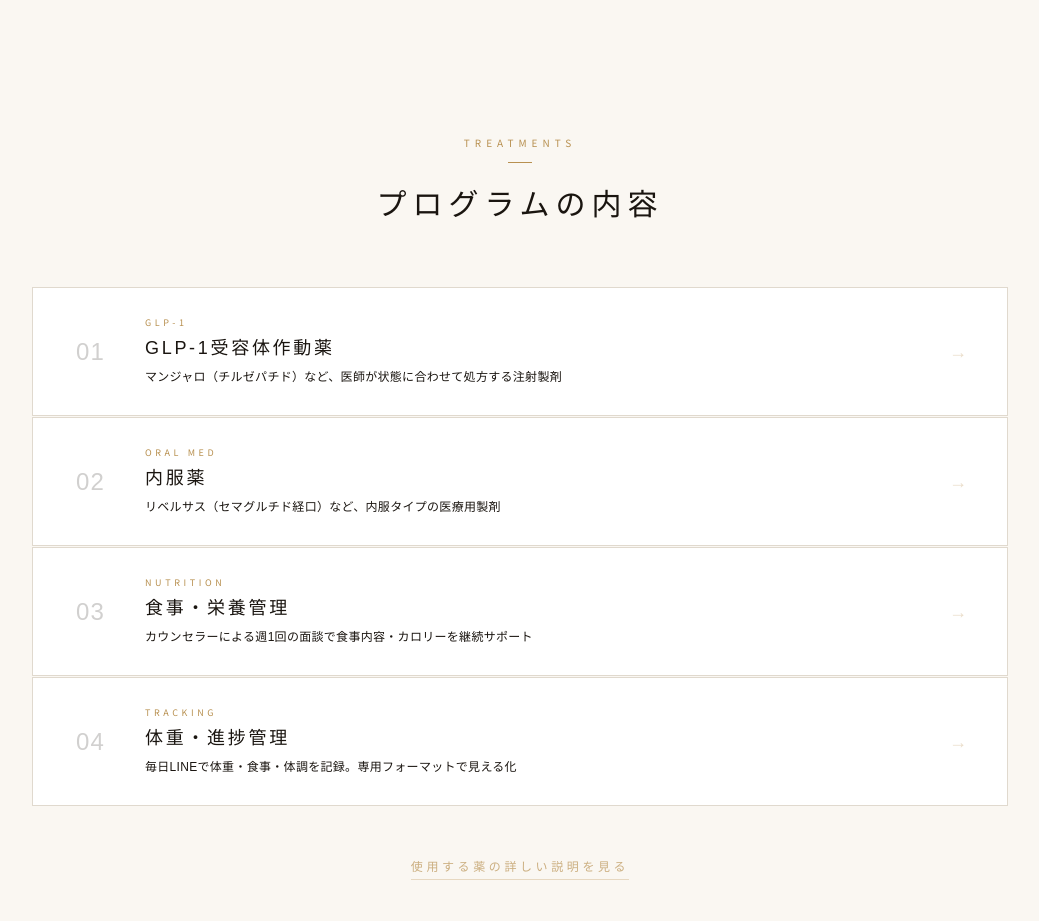
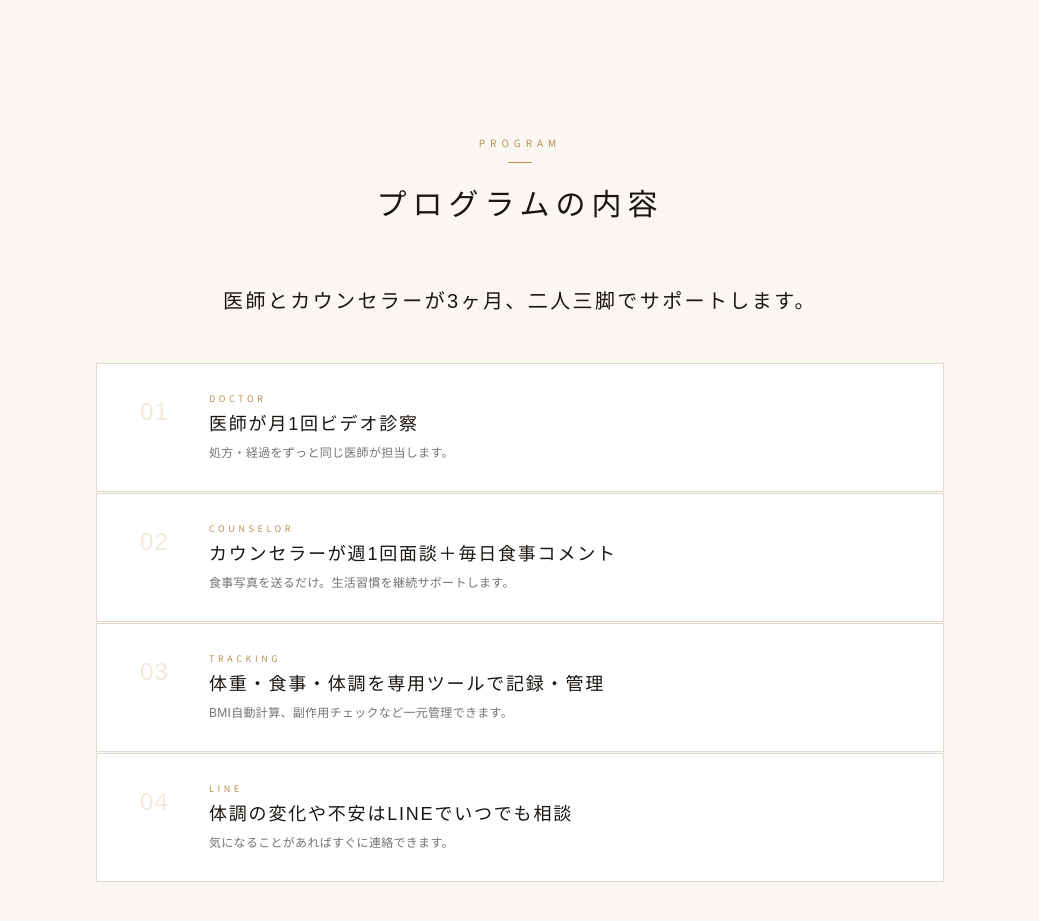
Before and after one commit to fumito2025-source/tokyo-beauty-online-clinic, a Next.js app: page / in a window 1280 px wide. Shown: the part 1580-2501 px from the top of the page, without its empty margins (120-1159 px from the left). Built offline with nearby package versions, Linux system fonts and the light colour scheme.

Commit message:
プログラムの内容セクションを全面刷新
- 薬の項目（GLP-1・内服薬）を削除
- 一文リード＋4項目の箇条書き形式に変更
- 医師診察・カウンセラーサポート・専用ツール・LINE相談

Co-Authored-By: Claude Sonnet 4.6 <noreply@anthropic.com>

```diff
--- a/src/app/page.tsx
+++ b/src/app/page.tsx
@@ -264,41 +264,44 @@ export default function HomePage() {
         </div>
       </section>
 
-      {/* ─── 診療カテゴリ ─────────────────────────────── */}
+      {/* ─── プログラムの内容 ──────────────────────────── */}
       <section className="py-28 md:py-36 bg-clinic-black border-b border-clinic-gray-light">
-        <div className="max-w-5xl mx-auto px-6">
+        <div className="max-w-4xl mx-auto px-6">
           <Reveal className="text-center mb-16">
-            <p className="text-[10px] tracking-[0.5em] text-clinic-gold mb-3 font-sans">TREATMENTS</p>
+            <p className="text-[10px] tracking-[0.5em] text-clinic-gold mb-3 font-sans">PROGRAM</p>
             <div className="w-6 h-px bg-clinic-gold mx-auto mb-6" />
             <h2 className="font-serif font-light text-2xl md:text-3xl tracking-[0.2em] text-clinic-offwhite">
               プログラムの内容
             </h2>
           </Reveal>
 
+          <Reveal delay={100}>
+            <p className="text-center font-serif font-light text-lg md:text-xl tracking-[0.12em] text-clinic-offwhite mb-12 leading-relaxed">
+              医師とカウンセラーが3ヶ月、二人三脚でサポートします。
+            </p>
             <div className="space-y-px">
-            {TREATMENTS.map((t, i) => (
-              <Reveal key={t.id} delay={i * 60}>
-                <Link href={t.href} className="group flex items-center gap-6 md:gap-10 px-6 md:px-10 py-7 bg-clinic-gray-mid border border-clinic-gray-light hover:border-clinic-gold hover:bg-clinic-gray-dark transition-all duration-300 block">
-                  <span className="font-serif text-2xl text-clinic-offwhite/20 tracking-wider w-8 flex-shrink-0 text-right group-hover:text-clinic-gold/50 transition-colors">
+              {[
+                { en: "DOCTOR", label: "医師が月1回ビデオ診察", desc: "処方・経過をずっと同じ医師が担当します。" },
+                { en: "COUNSELOR", label: "カウンセラーが週1回面談＋毎日食事コメント", desc: "食事写真を送るだけ。生活習慣を継続サポートします。" },
+                { en: "TRACKING", label: "体重・食事・体調を専用ツールで記録・管理", desc: "BMI自動計算、副作用チェックなど一元管理できます。" },
+                { en: "LINE", label: "体調の変化や不安はLINEでいつでも相談", desc: "気になることがあればすぐに連絡できます。" },
+              ].map((item, i) => (
+                <Reveal key={item.en} delay={i * 80}>
+                  <div className="flex items-start gap-6 md:gap-10 px-6 md:px-10 py-7 bg-clinic-gray-mid border border-clinic-gray-light">
+                    <span className="font-serif text-2xl text-clinic-gold/20 tracking-wider w-8 flex-shrink-0 text-right mt-1">
                       {String(i+1).padStart(2,"0")}
                     </span>
                     <div className="flex-1 min-w-0">
-                    <p className="text-[9px] tracking-[0.4em] text-clinic-gold mb-1 font-sans">{t.en}</p>
-                    <h3 className="font-serif font-light text-base md:text-lg tracking-[0.15em] text-clinic-offwhite group-hover:text-clinic-gold transition-colors duration-300">
-                      {t.label}
+                      <p className="text-[9px] tracking-[0.4em] text-clinic-gold mb-1 font-sans">{item.en}</p>
+                      <h3 className="font-serif font-light text-base md:text-lg tracking-[0.1em] text-clinic-offwhite">
+                        {item.label}
                       </h3>
-                    <p className="text-xs text-clinic-offwhite/72 mt-1.5 tracking-wide leading-relaxed hidden md:block">{t.desc}</p>
+                      <p className="text-xs text-clinic-offwhite/60 mt-1.5 tracking-wide leading-relaxed hidden md:block">{item.desc}</p>
                     </div>
-                  <span className="text-clinic-gold/30 group-hover:text-clinic-gold transition-colors duration-300 text-lg flex-shrink-0">→</span>
-                </Link>
+                  </div>
                 </Reveal>
               ))}
             </div>
-
-          <Reveal className="text-center mt-12">
-            <Link href="/medication" className="inline-flex items-center gap-2 text-xs text-clinic-gold/70 hover:text-clinic-gold tracking-[0.3em] transition-colors border-b border-clinic-gold/30 hover:border-clinic-gold pb-1">
-              使用する薬の詳しい説明を見る
-            </Link>
           </Reveal>
         </div>
       </section>
```
Lines whose indentation alone changed are shown as unchanged.
